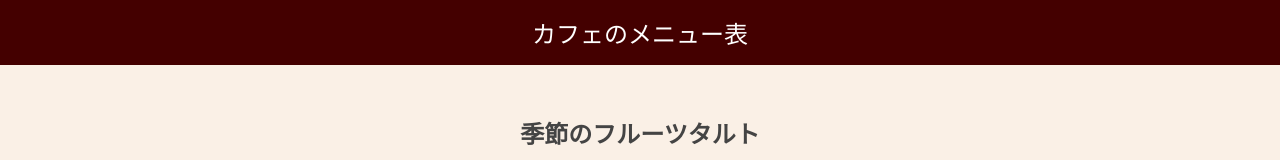
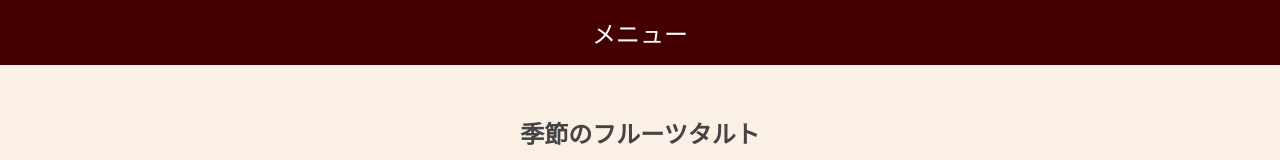
Before and after one commit to Shiori002211/buntyo, a plain HTML site: page index.html in a window 1280 px wide. Shown: the top 160 px of the page. Drawn offline with Linux system fonts and the light colour scheme.

Commit message:
Update index.html

```diff
--- a/index.html
+++ b/index.html
@@ -8,7 +8,7 @@
 <body style="margin:0; font-family:Georgia, serif; padding-bottom:60px; text-align:center; background-color:#FAF0E6;">
 
   <header style="background:#440000; color:white; text-align:center; padding:15px; font-size:1.5em;">
-    カフェのメニュー表
+    メニュー
   </header>
 
   <main style="padding:20px;">
```
